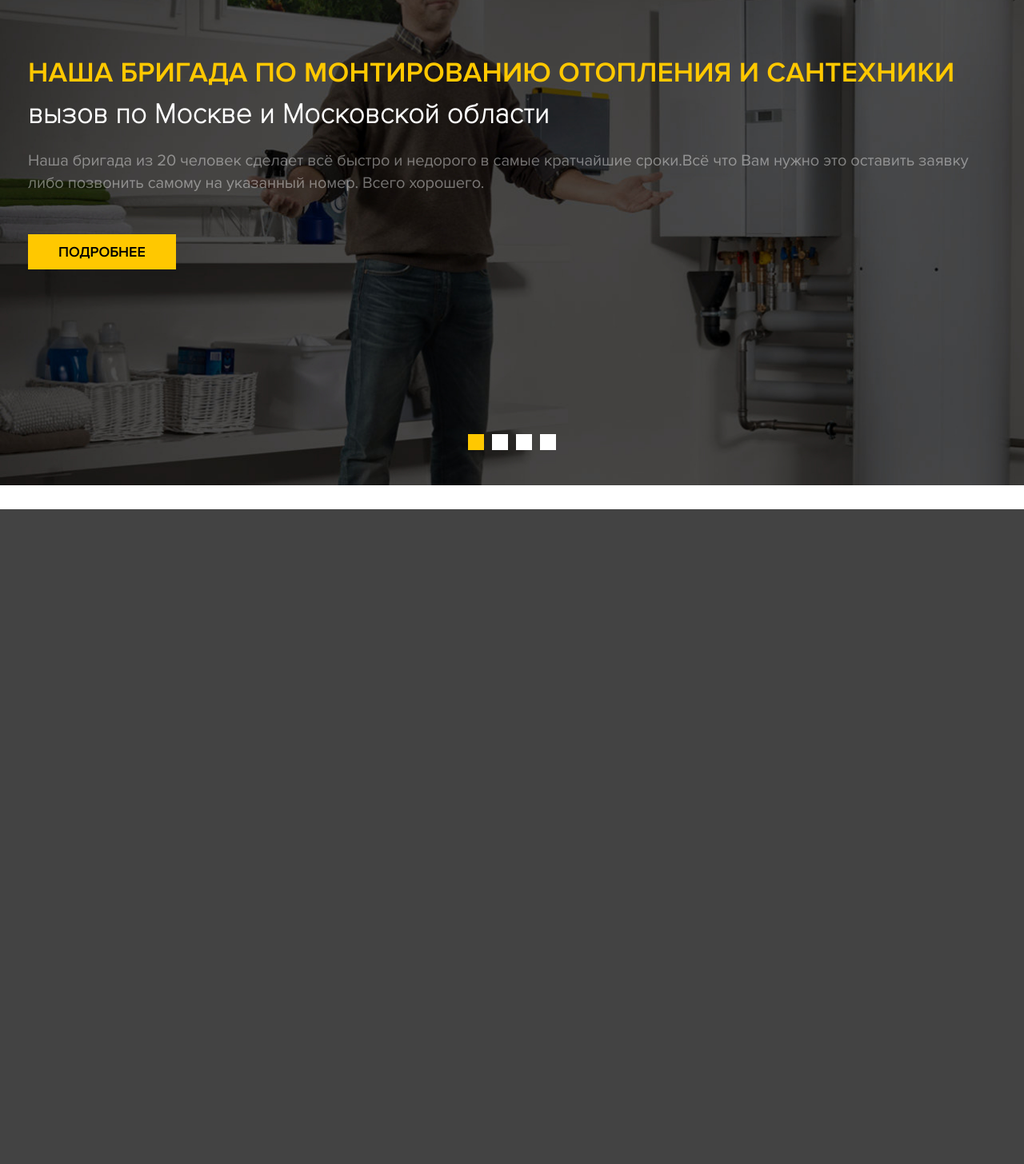
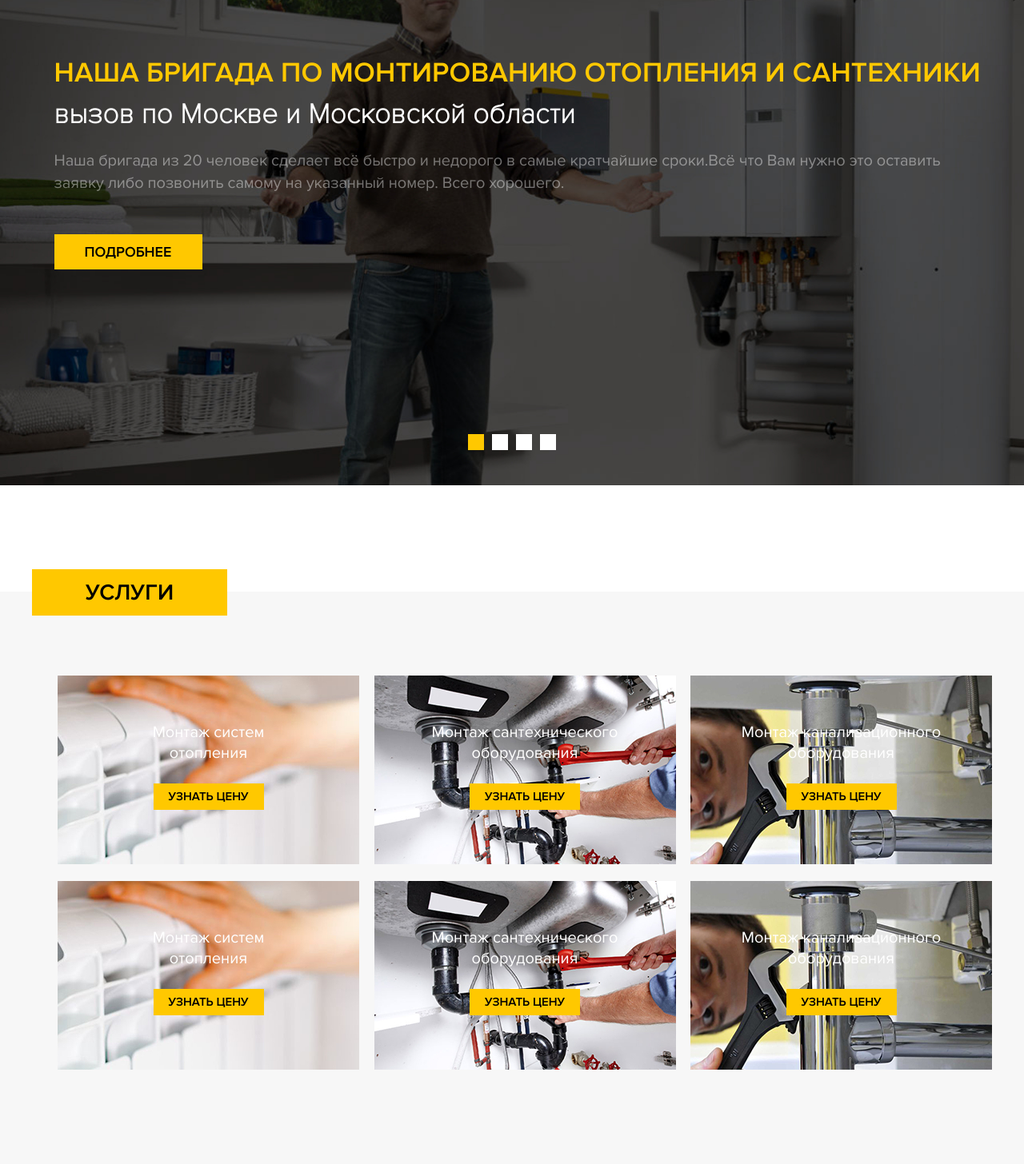
Before and after one commit to huggeri/simple, a PHP site: page / in a window 1280 px wide. Shown: the part 215-1671 px from the top of the page at 80% size. Before the commit the page ends 852 px from the top, so only its background shows below. Run offline with PHP 8.4, Linux system fonts and the light colour scheme.

Commit message:
services + main.js

```diff
--- a/src/css/style.css
+++ b/src/css/style.css
@@ -393,10 +393,32 @@ body {
 .section {
   max-width: 1920px;
   margin: 0;
+  position: relative;
+}
+
+.section-title {
+  position: absolute;
+  top: -52px;
+  display: -webkit-box;
+  display: -ms-flexbox;
+  display: flex;
+  -webkit-box-pack: center;
+      -ms-flex-pack: center;
+          justify-content: center;
+  -webkit-box-align: center;
+      -ms-flex-align: center;
+          align-items: center;
+  width: 244px;
+  height: 58px;
+  font-family: 'Proxima Nova - Semibold', sans-serif;
+  background-color: #ffc800;
+  text-transform: uppercase;
+  font-size: 28px;
+  line-height: 28px;
 }
 
 .container {
-  width: 1210px;
+  width: 1200px;
   margin: 0 auto;
 }
 
@@ -404,6 +426,12 @@ body {
   background-color: #ffc800;
   text-transform: uppercase;
   border: none;
+  color: #000000;
+}
+
+.header-block {
+  max-width: 1920px;
+  margin: 0;
 }
 
 .header-block:after {
@@ -411,9 +439,9 @@ body {
   position: absolute;
   top: 0;
   right: 0;
-  width: 39.7%;
+  width: 36%;
   height: 82px;
-  background-color: #f7f7f7;
+  background-color: rgba(241, 241, 241, 0.55);
   z-index: -1;
 }
 
@@ -438,6 +466,7 @@ body {
 }
 
 .navbar__logo {
+  margin-left: 30px;
   display: -webkit-box;
   display: -ms-flexbox;
   display: flex;
@@ -550,7 +579,6 @@ body {
   font-size: 14px;
   line-height: 1.4;
   text-transform: none;
-  margin-right: 40px;
   margin-top: 2px;
 }
 
@@ -560,6 +588,7 @@ body {
   background-size: cover;
   padding-top: 180px;
   padding-bottom: 270px;
+  padding-left: 55px;
 }
 
 .upper__title {
@@ -589,7 +618,7 @@ body {
   font-size: 20px;
   line-height: 28px;
   letter-spacing: -0.1px;
-  max-width: 1050px;
+  max-width: 1150px;
 }
 
 .upper__button {
@@ -601,4 +630,85 @@ body {
   line-height: 40px;
   margin-top: 50px;
 }
+
+.services__bgc {
+  margin-top: 133px;
+  background: rgba(241, 241, 241, 0.55);
+  padding-top: 105px;
+  padding-bottom: 97px;
+}
+
+.services__block {
+  display: -webkit-box;
+  display: -ms-flexbox;
+  display: flex;
+  -webkit-box-orient: horizontal;
+  -webkit-box-direction: normal;
+      -ms-flex-direction: row;
+          flex-direction: row;
+  -ms-flex-wrap: wrap;
+      flex-wrap: wrap;
+  -webkit-box-pack: justify;
+      -ms-flex-pack: justify;
+          justify-content: space-between;
+  margin-left: 32px;
+}
+
+.services__item {
+  width: 377px;
+  height: 236px;
+  display: -webkit-box;
+  display: -ms-flexbox;
+  display: flex;
+  -webkit-box-orient: vertical;
+  -webkit-box-direction: normal;
+      -ms-flex-direction: column;
+          flex-direction: column;
+  -webkit-box-align: center;
+      -ms-flex-align: center;
+          align-items: center;
+  margin-bottom: 21px;
+  text-align: center;
+  background-color: #ffc800;
+  background-size: cover;
+  background-repeat: no-repeat;
+}
+
+.services__item:nth-child(1), .services__item:nth-child(4) {
+  background-image: url("../img/services/radiator.jpg");
+}
+
+.services__item:nth-child(2), .services__item:nth-child(5) {
+  background-image: url("../img/services/plumber.jpg");
+}
+
+.services__item:nth-child(3), .services__item:nth-child(6) {
+  background-image: url("../img/services/pipes.jpg");
+}
+
+.services__item:hover .services__text {
+  color: #000000;
+}
+
+.services__item:hover .services__button {
+  font-family: 'Proxima Nova Thin';
+  background-color: #000000;
+  color: #ffffff;
+}
+
+.services__text {
+  color: #ffffff;
+  font-family: 'Proxima Nova Regular';
+  font-size: 20px;
+  line-height: 26px;
+  margin-top: 58px;
+  margin-bottom: 25px;
+}
+
+.services__button {
+  width: 138px;
+  height: 33px;
+  font-family: 'Proxima Nova - Semibold', sans-serif;
+  font-size: 15px;
+}
 /*# sourceMappingURL=style.css.map */
--- a/src/index.html
+++ b/src/index.html
@@ -13,7 +13,7 @@
   <link rel="stylesheet" href="css/slick.css">
 </head>
 <body>
-  <header class="section header-block">
+  <header class="header-block">
     <div class="container">
       <nav class="navbar header__navbar">
         <div class="logo navbar__logo">
@@ -44,7 +44,7 @@
     </div>
     <!-- ./container-->
   </header>
-  <!-- ./section header-block-->
+  <!-- ./header-block-->
 
   <section class="section upper-section">
     <div class="upper__item">
@@ -53,7 +53,7 @@
         <!-- /.upper__title -->
         <h2 class="upper__subtitle">вызов по Москве и Московской области</h2>
         <!-- /.upper__subtitle -->
-        <span class="upper__text">Наша бригада из 20 человек сделает всё быстро и недорого в самые кратчайшие сроки.Всё что Вам нужно это оставить заявку либо позвонить самому на указанный номер. Всего хорошего.</span>
+        <p class="upper__text">Наша бригада из 20 человек сделает всё быстро и недорого в самые кратчайшие сроки.Всё что Вам нужно это оставить заявку либо позвонить самому на указанный номер. Всего хорошего.</p>
         <!-- /.upper__text --><button class="button upper__button">Подробнее</button> <!-- /.button upper__button -->
       </div>
       <!-- /.container -->
@@ -98,9 +98,66 @@
   </section>
   <!-- /.section upper-section -->
 
+  <section class="section services-section">
+    <div class="services__bgc">
+      <div class="container">
+        <h2 class="section-title services__title">услуги</h2>
+        <!-- /.section-title services__title -->
+        <div class="services__block">
+          <div class="services__item">
+            <p class="services__text" id="service-description">Монтаж систем<br>отопления</p>
+            <!-- /.services__text -->
+            <button class="button services__button" id="service-button">узнать цену</button>
+            <!-- /.button services__button -->
+          </div>
+          <!-- /.services__item -->
+          <div class="services__item">
+            <p class="services__text" id="service-description">Монтаж сантехнического<br>оборудования</p>
+            <!-- /.services__text -->
+            <button class="button services__button" id="service-button">узнать цену</button>
+            <!-- /.button services__button -->
+          </div>
+          <!-- /.services__item -->
+          <div class="services__item">
+            <p class="services__text" id="service-description">Монтаж канализационного<br>оборудования</p>
+            <!-- /.services__text -->
+            <button class="button services__button" id="service-button">узнать цену</button>
+            <!-- /.button services__button -->
+          </div>
+          <!-- /.services__item -->
+          <div class="services__item">
+            <p class="services__text" id="service-description">Монтаж систем<br>отопления</p>
+            <!-- /.services__text -->
+            <button class="button services__button" id="service-button">узнать цену</button>
+            <!-- /.button services__button -->
+          </div>
+          <!-- /.services__item -->
+          <div class="services__item">
+            <p class="services__text" id="service-description">Монтаж сантехнического<br>оборудования</p>
+            <!-- /.services__text -->
+            <button class="button services__button" id="service-button">узнать цену</button>
+            <!-- /.button services__button -->
+          </div>
+          <!-- /.services__item -->
+          <div class="services__item">
+            <p class="services__text" id="service-description">Монтаж канализационного<br>оборудования</p>
+            <!-- /.services__text -->
+            <button class="button services__button" id="service-button">узнать цену</button>
+            <!-- /.button services__button -->
+          </div>
+          <!-- /.services__item -->
+        </div>
+        <!-- /.services__block -->
+      </div>
+      <!-- /.container -->
+    </div>
+  </section>
+  <!-- /.section services-section -->
+
   <footer>
     <script src="js/jquery-3.4.1.min.js"></script>
     <script src="js/slick.min.js"></script>
+    <script src="js/main.js"></script>
     <script src="js/slick-images.js"></script>
   </footer>
 </body>
--- a/src/js/main.js
+++ b/src/js/main.js
@@ -1,2 +1,18 @@
-$(document).ready(function(){
+$(document).ready(function() {
+  // изменение текста при наведении в услугах и назад, при убирании мыши
+  var hoverText = 'Здесь будет короткое описание<br>о данной услуге';
+  var hoverTextButton = 'от 500 р.';
+  var serviceText, serviceTextButton;
+
+  $('.services__item').mouseenter(function() {
+    serviceText = $('#service-description', this).html();
+    serviceTextButton = $('#service-button', this).html();
+    $('#service-description', this).html(hoverText);
+    $('#service-button', this).html(hoverTextButton);
+  });
+
+  $('.services__item').mouseleave(function() {
+    $('#service-description', this).html(serviceText);
+    $('#service-button', this).html(serviceTextButton);
+  });
 });
--- a/src/sass/_colors.sass
+++ b/src/sass/_colors.sass
@@ -1,5 +1,5 @@
 $bgc-color-1: #ffffff
-$bgc-color-2: #f7f7f7
+$bgc-color-2: rgba(241, 241, 241, 0.55)
 $text-color: #000000
 $main-color: #ffc800
 $dash-color: #d9d9d9
--- a/src/sass/_interface.sass
+++ b/src/sass/_interface.sass
@@ -7,12 +7,28 @@ body
 .section
   max-width: 1920px
   margin: 0
+  position: relative
+
+  &-title
+    position: absolute
+    top: -52px
+    display: flex
+    justify-content: center
+    align-items: center
+    width: 244px
+    height: 58px
+    +semibold
+    background-color: $main-color
+    text-transform: uppercase
+    font-size: 28px
+    line-height: 28px
 
 .container
-  width: 1210px
+  width: 1200px
   margin: 0 auto
 
 .button
   background-color: $main-color
   text-transform: uppercase
   border: none
+  color: $text-color
--- a/src/sass/blocks/_header.sass
+++ b/src/sass/blocks/_header.sass
@@ -1,11 +1,13 @@
 .header
   &-block
+    max-width: 1920px
+    margin: 0
     &:after
       content: ''
       position: absolute
       top: 0
       right: 0
-      width: 39.7%
+      width: 36%
       height: 82px
       background-color: $bgc-color-2
       z-index: -1
@@ -19,6 +21,7 @@
   align-items: center
   justify-content: space-between
   &__logo
+    margin-left: 30px
     display: flex
     flex-direction: column
     justify-content: center
@@ -96,5 +99,4 @@
     font-size: 14px
     line-height: 1.4
     text-transform: none
-    margin-right: 40px
     margin-top: 2px
--- /dev/null
+++ b/src/sass/blocks/_services.sass
@@ -0,0 +1,53 @@
+.services
+  &__bgc
+    margin-top: 133px
+    background: $bgc-color-2
+    padding-top: 105px
+    padding-bottom: 97px
+
+  &__block
+    display: flex
+    flex-direction: row
+    flex-wrap: wrap
+    justify-content: space-between
+    margin-left: 32px
+
+  &__item
+    width: 377px
+    height: 236px
+    display: flex
+    flex-direction: column
+    align-items: center
+    margin-bottom: 21px
+    text-align: center
+    background-color: $main-color
+    background-size: cover
+    background-repeat: no-repeat
+    &:nth-child(1), &:nth-child(4)
+      background-image: url('../img/services/radiator.jpg')
+    &:nth-child(2), &:nth-child(5)
+      background-image: url('../img/services/plumber.jpg')
+    &:nth-child(3), &:nth-child(6)
+      background-image: url('../img/services/pipes.jpg')
+    &:hover
+      .services
+        &__text
+          color: $text-color
+        &__button
+          +thin
+          background-color: $text-color
+          color: $bgc-color-1
+
+  &__text
+    color: $bgc-color-1
+    +reg
+    font-size: 20px
+    line-height: 26px
+    margin-top: 58px
+    margin-bottom: 25px
+
+  &__button
+    width: 138px
+    height: 33px
+    +semibold
+    font-size: 15px
--- a/src/sass/blocks/_upper.sass
+++ b/src/sass/blocks/_upper.sass
@@ -5,6 +5,7 @@
     background-size: cover
     padding-top: 180px
     padding-bottom: 270px
+    padding-left: 55px
 
   &__title
     color: $main-color
@@ -31,7 +32,7 @@
     font-size: 20px
     line-height: 28px
     letter-spacing: -0.1px
-    max-width: 1050px
+    max-width: 1150px
 
   &__button
     display: block
--- a/src/sass/style.sass
+++ b/src/sass/style.sass
@@ -5,3 +5,4 @@
 @import 'interface'
 @import 'blocks/header'
 @import 'blocks/upper'
+@import 'blocks/services'
```
Also changed, not shown: src/img/services/pipes.jpg (added), src/img/services/plumber.jpg (added), src/img/services/radiator.jpg (added), 1 other file.
